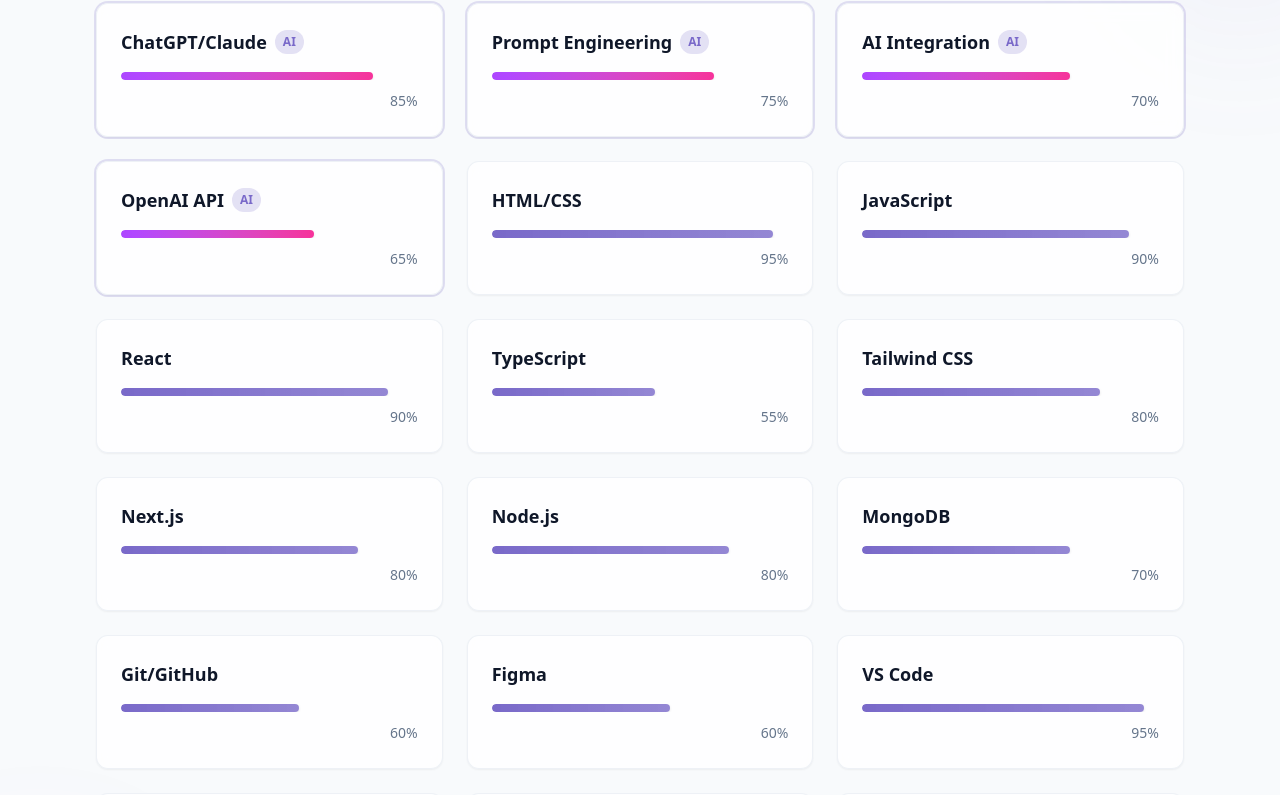
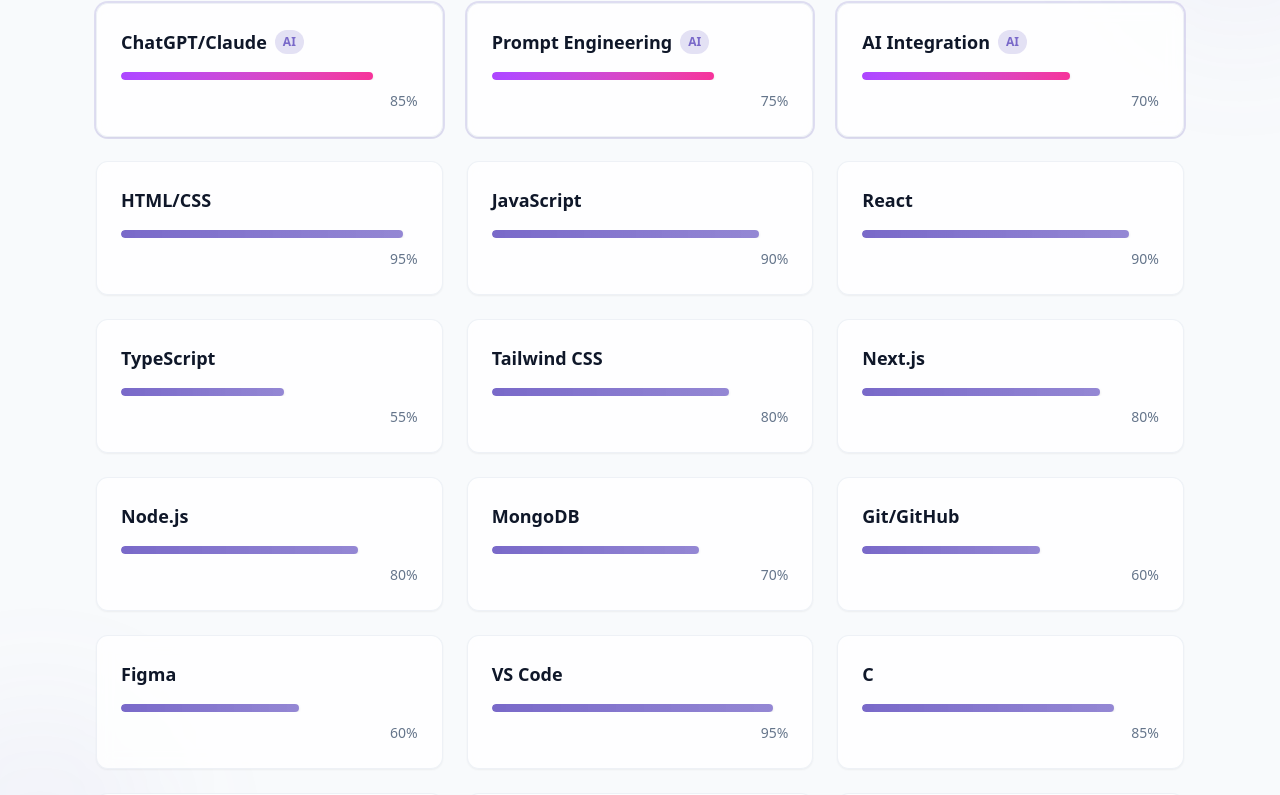
Before and after one commit to chinmay-yy/portfolio-website-chinmay, a React (Vite) app: page / in a window 1280 px wide. Shown: the part 1941-2736 px from the top of the page. Built offline with nearby package versions, Linux system fonts and the light colour scheme.

Commit message:
Editted skills section

```diff
--- a/src/components/SkillsSection.jsx
+++ b/src/components/SkillsSection.jsx
@@ -7,7 +7,6 @@
   { name: "ChatGPT/Claude", level: 85, category: "ai" },
   { name: "Prompt Engineering", level: 75, category: "ai" },
   { name: "AI Integration", level: 70, category: "ai" },
-  { name: "OpenAI API", level: 65, category: "ai" },
 
   // Frontend skills
   { name: "HTML/CSS", level: 95, category: "frontend" },
```
